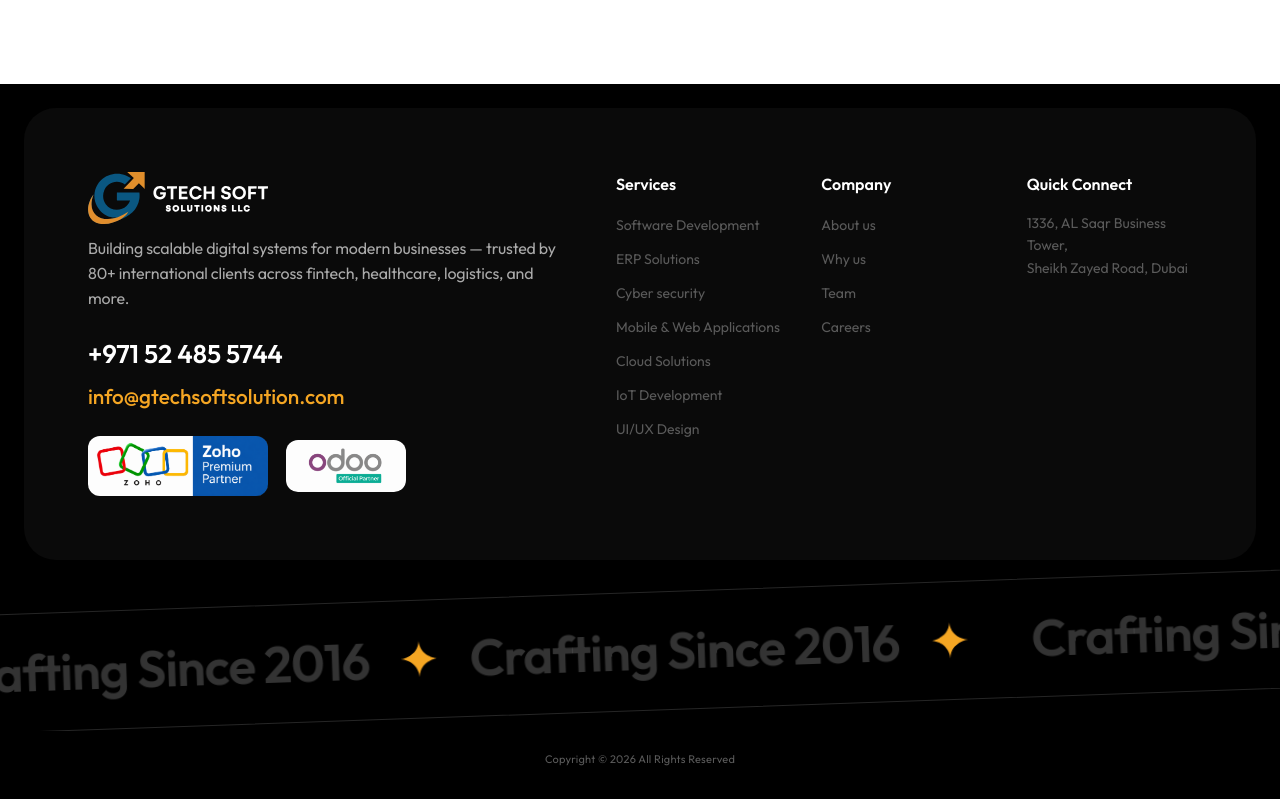
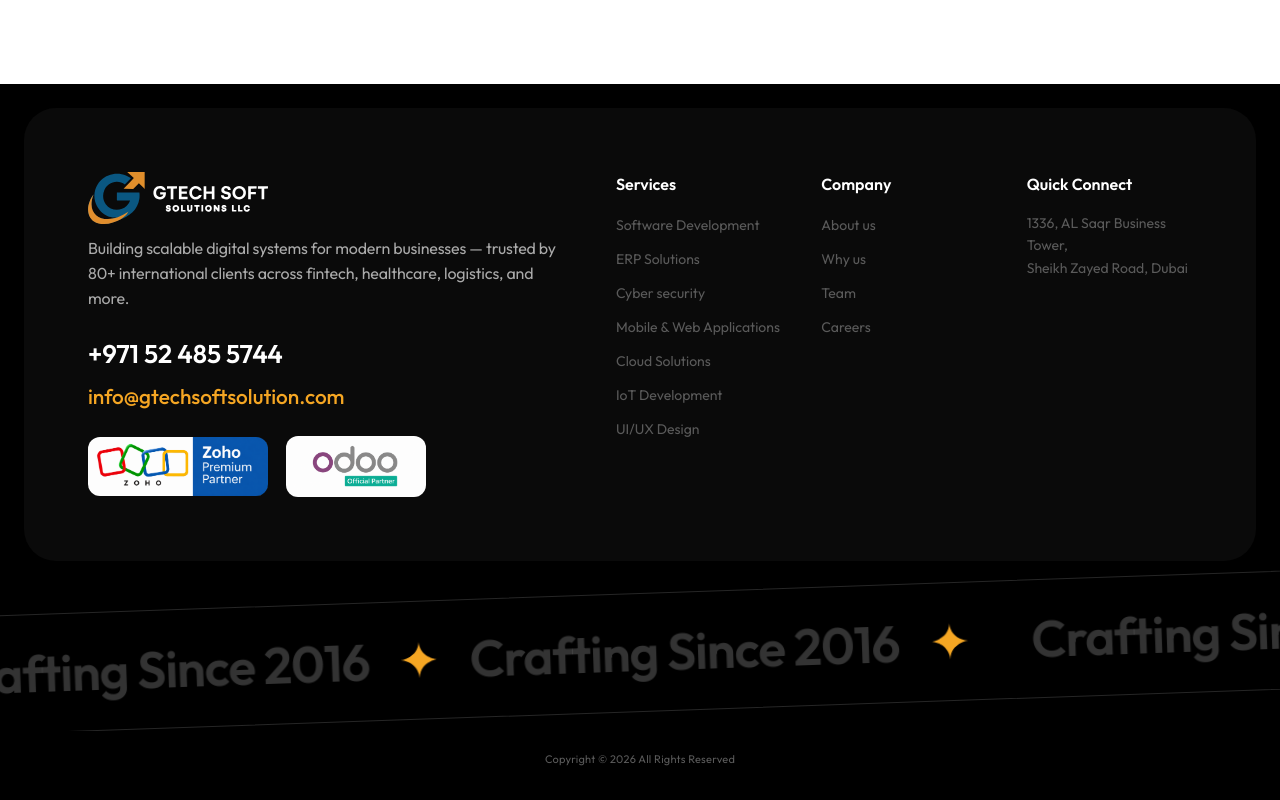
Before and after one commit to aviralsingh28/gtech, a Next.js app: page /about in a window 1280 px wide. Shown: the part 4083-4883 px from the top of the page. Built offline with nearby package versions, Linux system fonts and the light colour scheme; no server answers.

Commit message:
height increased footer image

```diff
--- a/src/components/Footer.tsx
+++ b/src/components/Footer.tsx
@@ -351,7 +351,7 @@ export default function Footer() {
 <Image
   src="/images/footer-images/image-9.png"
   alt="Footer Logo 2"
-  width={120}
+  width={140}
   height={70}
   style={{
     objectFit: "contain",
```
